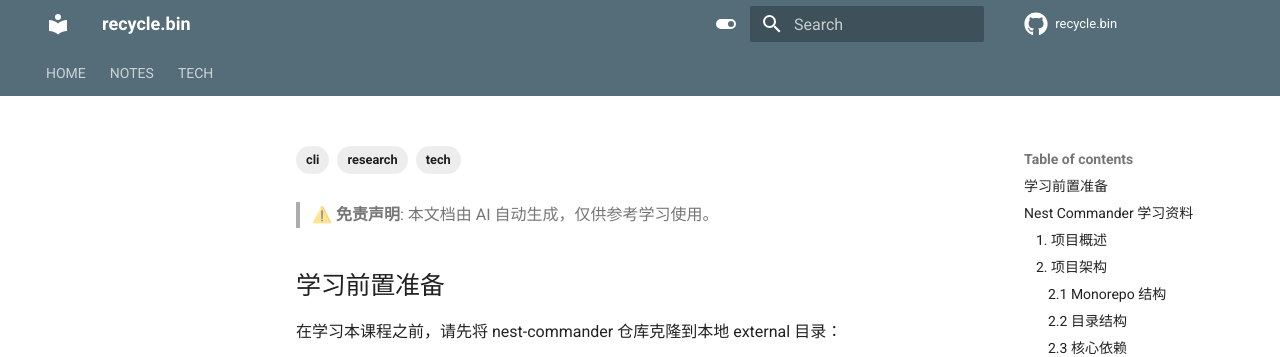
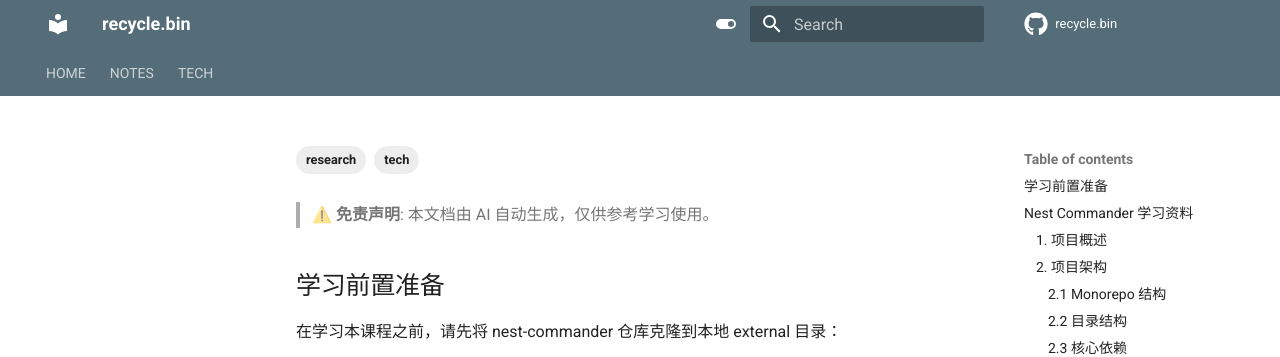
Before and after one commit to xiongjia/xiongjia.github.com, an MkDocs documentation site: the page built from docs/research/docs/nest-commander/00-nest-commander.md, in a window 1280 px wide and 900 px high. Shown: the top 357 px of the window. Built offline with MkDocs 1.6.1 and Material for MkDocs 9.7.7, drawn with Linux system fonts in a browser that asks for light colours; comment, search, counter and statistics services are not loaded.

Commit message:
update doc

```diff
--- a/docs/research/docs/nest-commander/00-nest-commander.md
+++ b/docs/research/docs/nest-commander/00-nest-commander.md
@@ -3,7 +3,6 @@ title: Nest Commander 学习资料
 tags:
   - research
   - tech
-  - cli
 categories:
   - dev
 ---
```
